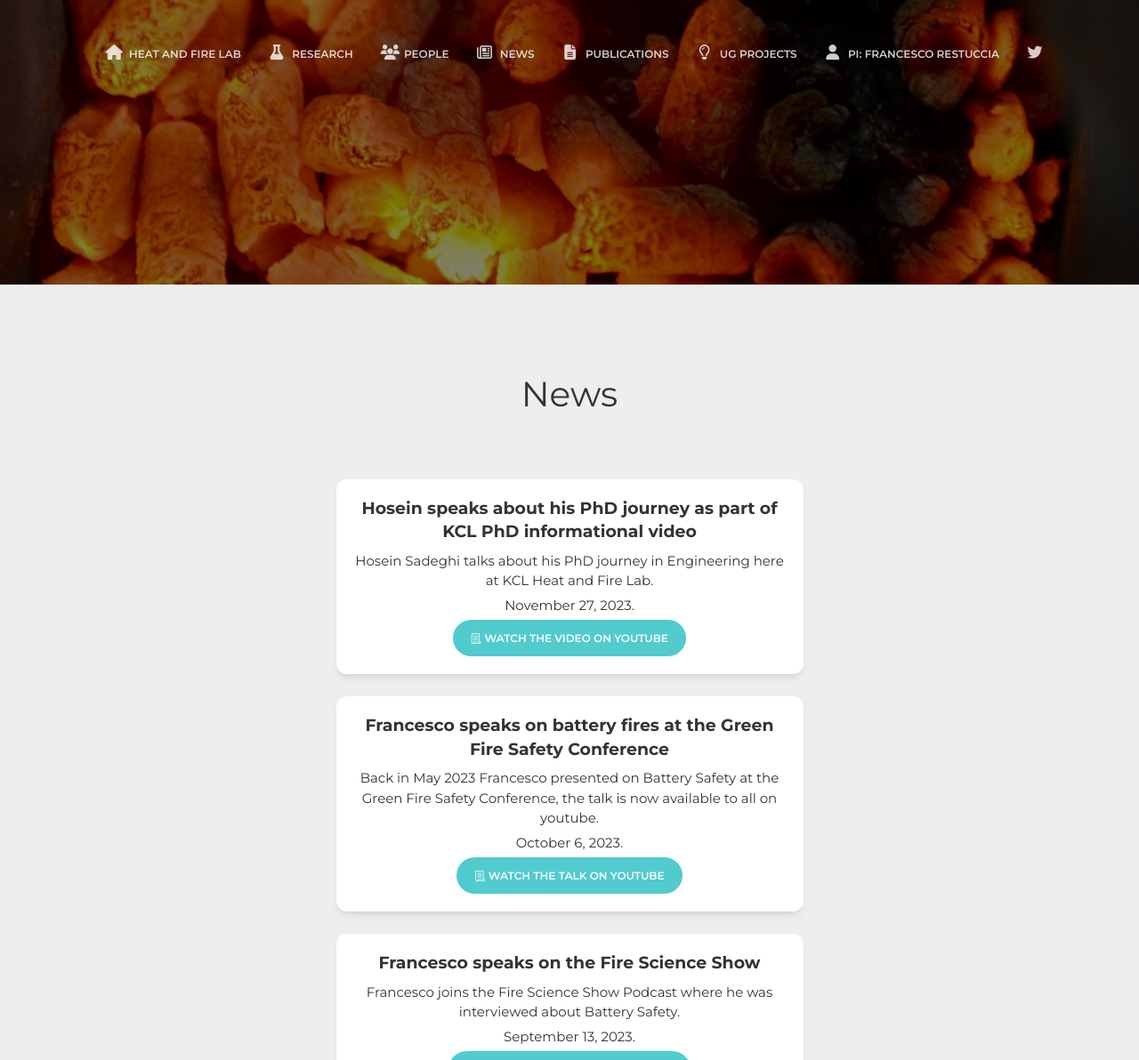
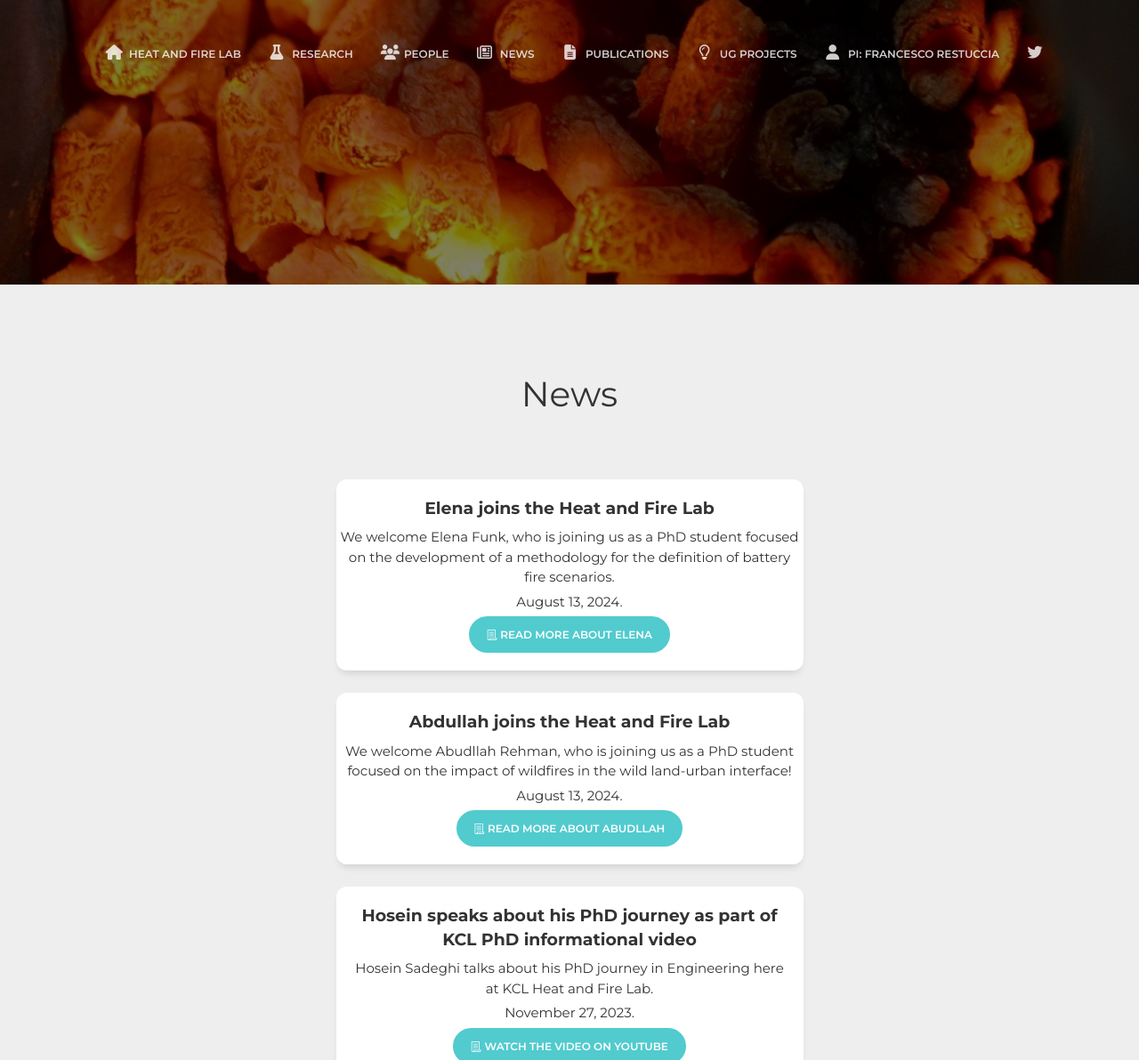
Before and after one commit to heatandfire/heatandfire.github.io, a website: page news.html in a window 1280 px wide. Shown: the top 1192 px of the page at 89% size. Drawn offline with Linux system fonts and the light colour scheme; some packages are replaced by stand-ins of ours.

Commit message:
Update news.html

```diff
--- a/news.html
+++ b/news.html
@@ -94,6 +94,42 @@ The above copyright notice and this permission notice shall be included in all c
             </div>
             <br>
             <br>
+
+		                <div class="col-md-6 ml-auto mr-auto d-flex align-items-stretch">
+                    <div class="card card-blog">
+                        <div class="card-body">
+                            <h5 class="font-weight-bold">Elena joins the Heat and Fire Lab </h5>
+			<div class="row justify-content-md-center align-items-center">
+                            <div class="card-footer">
+                                <p class="card-footer">We welcome Elena Funk, who is joining us as a  PhD student focused on the development of a methodology for the definition of battery fire scenarios. </p>
+                                <p class="card-footer">August 13, 2024.</p>
+                                <a href="people.html" class="btn btn-primary btn-round card-link" target="_blank">
+                                    <i class="nc-icon nc-paper" aria-hidden="true"></i> Read More about Elena
+                                </a>
+                            </div>
+                        </div>
+                    </div>
+                </div>
+           </div>
+
+
+                <div class="col-md-6 ml-auto mr-auto d-flex align-items-stretch">
+                    <div class="card card-blog">
+                        <div class="card-body">
+                            <h5 class="font-weight-bold">Abdullah joins the Heat and Fire Lab </h5>
+			<div class="row justify-content-md-center align-items-center">
+                            <div class="card-footer">
+                                <p class="card-footer">We welcome Abudllah Rehman, who is joining us as a  PhD student focused on the impact of wildfires in the wild land-urban interface! </p>
+                                <p class="card-footer">August 13, 2024.</p>
+                                <a href="people.html" class="btn btn-primary btn-round card-link" target="_blank">
+                                    <i class="nc-icon nc-paper" aria-hidden="true"></i> Read More about Abudllah
+                                </a>
+                            </div>
+                        </div>
+                    </div>
+                </div>
+           </div>
+
                 <div class="col-md-6 ml-auto mr-auto d-flex align-items-stretch">
                     <div class="card card-blog">
                         <div class="card-body">
```
